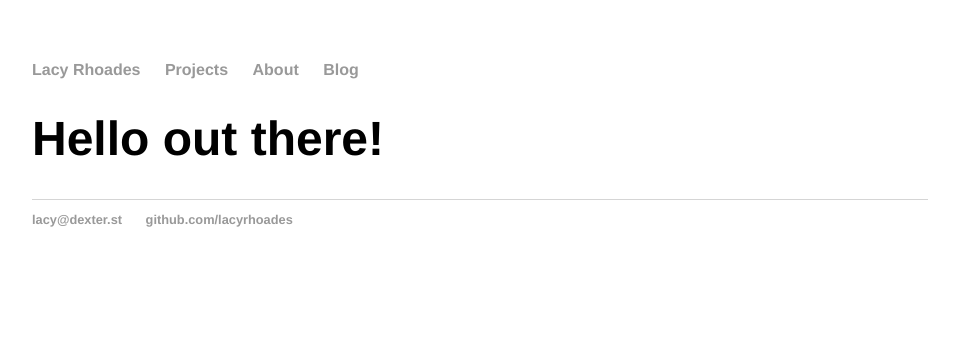
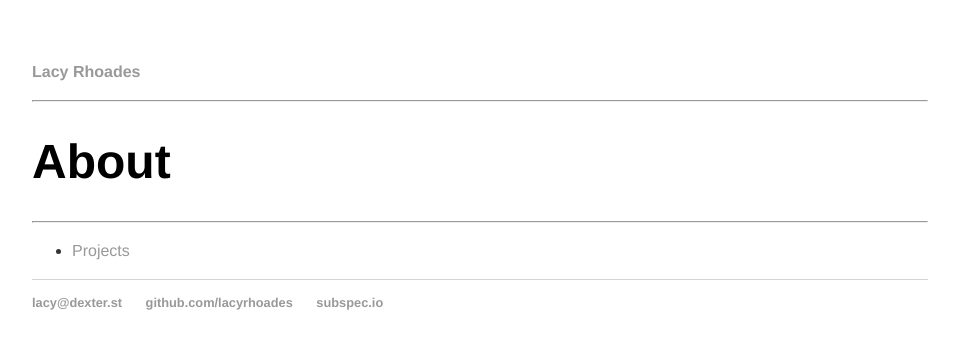
Before and after one commit to lacyrhoades/lacyrhoades.github.io, a Jekyll site: the page built from index.html, in a window 1280 px wide. Shown: the top 349 px of the page, without its empty margins (160-1119 px from the left). Built offline with Jekyll 4.4.1, drawn with Linux system fonts in a browser that asks for light colours.

Commit message:
Revamped layout

```diff
--- a/_layouts/default.html
+++ b/_layouts/default.html
@@ -2,19 +2,13 @@
 <html>
     <head>
       <title>{{ page.title }}</title>
-
       <link rel="stylesheet" type="text/css" href="/css/main.css">
-
+      <meta name="viewport" content="width=device-width, initial-scale=0.75, user-scalable=no">
     </head>
-
-
   <body>
     <nav>
       <ul>
         <li><a href="/">Lacy Rhoades</a></li>
-<li><a href="/projects">Projects</a></li>
-<li><a href="/about">About</a></li>
-<li><a href="http://subspec.io">Blog</a></li>
       </ul>
     </nav>
 <div class="container">
@@ -27,6 +21,7 @@
    <ul>
    <li><a href="mailto:lacy@dexter.st">lacy@dexter.st</a></li>
    <li><a href="https://github.com/lacyrhoades">github.com/lacyrhoades</a></li>
+   <li><a href="https://subspec.io">subspec.io</a></li>
    </ul>
   </footer>
   </body>
--- a/css/main.css
+++ b/css/main.css
@@ -1,6 +1,8 @@
-body { margin: 60px auto; width: 70%; }
+body { margin: 60px auto; width: 70%; font-family: 'Helvetica' }
 
-img { width: 100%; }
+div.image { width: 100%; text-align: center; }
+
+img { width: 100%; max-width: 540px; text-align: center; }
 
 .projects ul {
     list-style: none;
@@ -9,7 +11,13 @@ img { width: 100%; }
 a { text-decoration: none; color: #999; }
 a:hover { text-decoration: underline; }
 
-p, ul { font-size: 1.0em; line-height: 1.2em; color: #333; }
+p, ul { font-size: 1.0em; line-height: 1.5em; color: #333; }
+
+p.sub {
+    margin-top: -2.0em;
+    margin-bottom: 3.0em;
+    font-weight: 100;
+}
 
 h1, h2, h3, h4 { font-family: 'Helvetica', 'Arial', 'Sans-Serif'; }
 h1 { font-size: 3em;  }
--- a/index.html
+++ b/index.html
@@ -4,6 +4,11 @@ title: Lacy Rhoades
 ---
 
 		<div class="blurb">
-			<h1>Hello out there!</h1>
+            <hr>
+			<h1>About</h1>
+            <hr>
 			<p></p>
+            <ul>
+                <li><a href="/projects">Projects</a></li>
+            </ul>
 		</div>
```
Also changed, not shown: projects/index.html (+24 -5 lines). Lines whose indentation alone changed are shown as unchanged.
